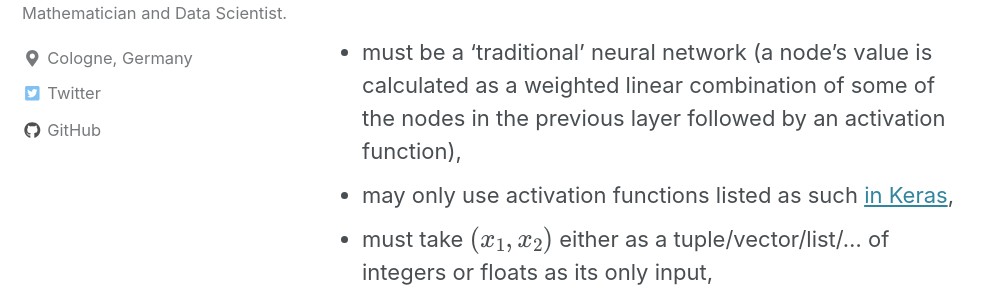
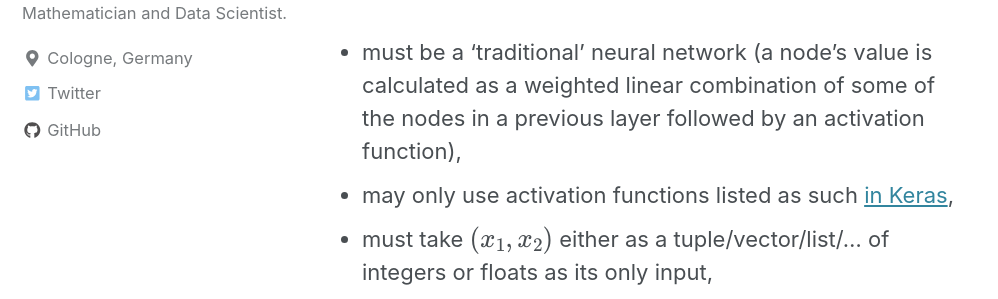
Before and after one commit to KappaDistributive/KappaDistributive.github.io, a Jekyll site: the page built from _posts/2019-07-01-machine-learning-golf.md, in a window 1280 px wide and 900 px high, scrolled down 2871 px. Shown: the part 221-520 px from the top of the window, without its empty margins (0-998 px from the left). Built offline with Jekyll 4.4.1, drawn with Linux system fonts in a browser that asks for light colours; cached includes are drawn as plain includes; nearby versions of some CDN libraries; formulas are drawn with MathJax 3.

Commit message:
minor fix

```diff
--- a/_posts/2019-07-01-machine-learning-golf.md
+++ b/_posts/2019-07-01-machine-learning-golf.md
@@ -48,7 +48,7 @@ Achieve a maximal deviation (measured by the Euclidean norm) of $$0.5$$ for the
 
 Your model
 
-- must be a 'traditional' neural network (a node's value is calculated as a weighted linear combination of some of the nodes in the previous layer followed by an activation function),
+- must be a 'traditional' neural network (a node's value is calculated as a weighted linear combination of some of the nodes in a previous layer followed by an activation function),
 - may only use activation functions listed as such [in Keras](https://keras.io/activations/),
 - must take $$(x_1, x_2)$$ either as a tuple/vector/list/... of integers or floats as its only input,
 - return the answer $$\hat{y}$$ as an integer, float (or a suitable container, e.g. a vector or list, that contains this answer).
```
Also changed, not shown: 3 other files.
